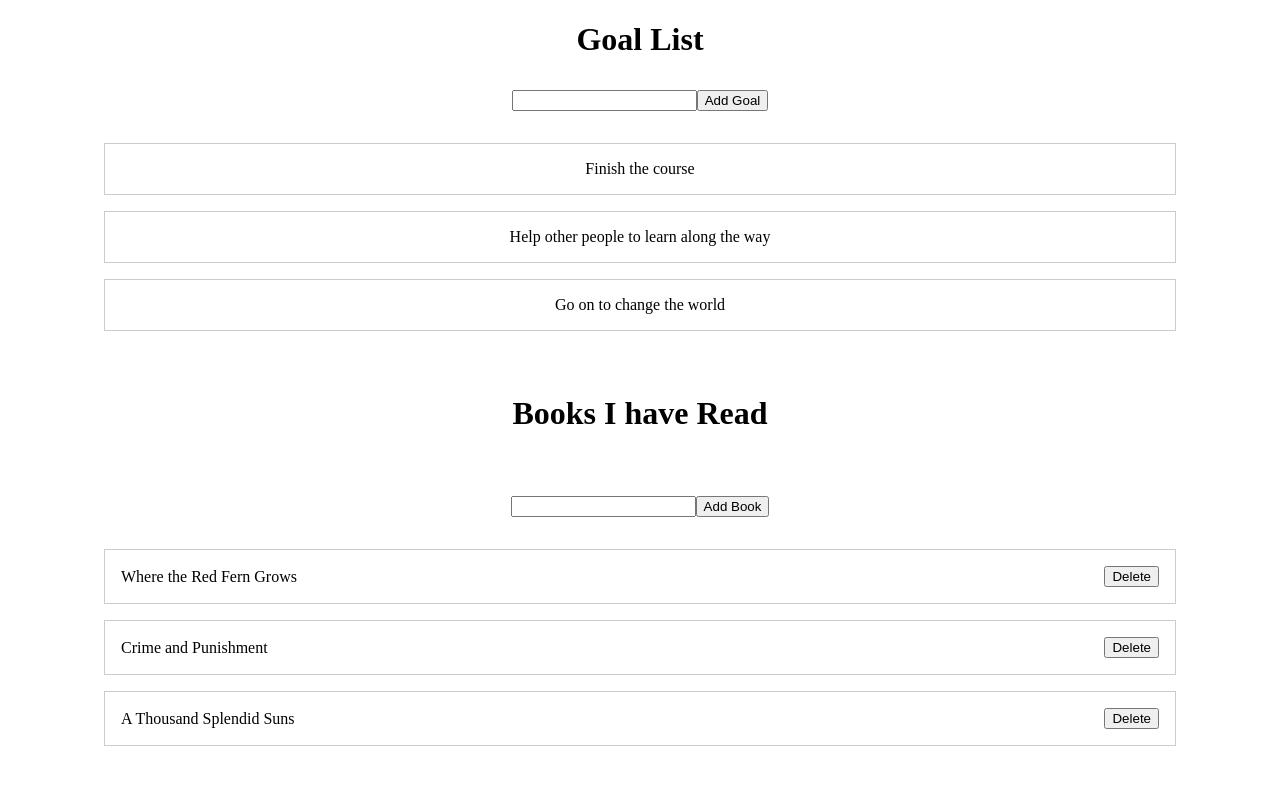
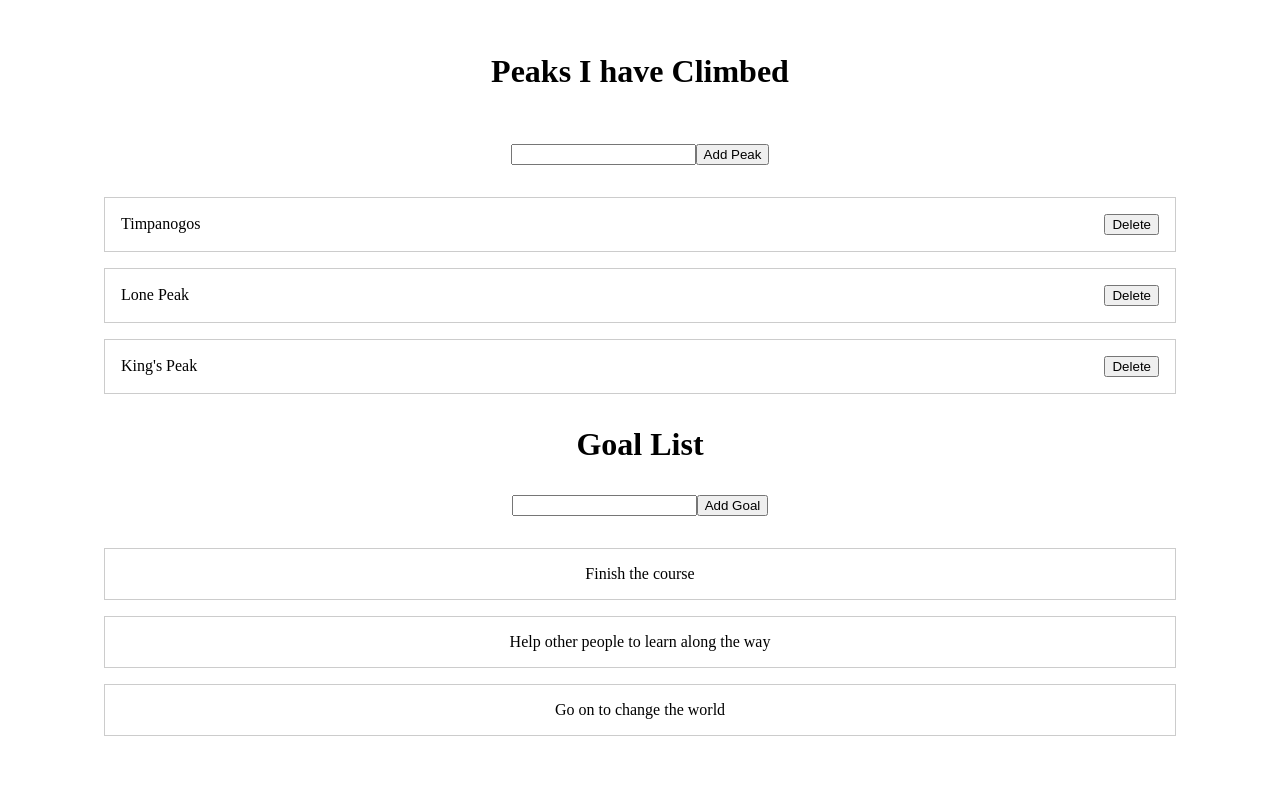
Before and after one commit to NateEnsign/interview-small-builds, a React (Vite) app: page / in a window 1280 px wide. Shown: the top 800 px of the page. Built offline with nearby package versions, Linux system fonts and the light colour scheme.

Commit message:
created new peak list and ability to add new dummy data

```diff
--- a/src/App.jsx
+++ b/src/App.jsx
@@ -3,10 +3,12 @@ import GoalsApp from "./components/goals-app/GoalsApp";
 import ToDo from "./components/to-do-list/toDo";
 import GirlsKissed from "./components/kiss-app/GirlsKissed";
 import BooksRead from "./components/books-app/BooksRead";
+import PeaksClimbed from "./components/peaks-climbed/PeaksClimbed";
 
 function App() {
   return (
     <>
+      <PeaksClimbed />
       <GoalsApp />
       <BooksRead />
       <GirlsKissed />
--- /dev/null
+++ b/src/components/peaks-climbed/NewPeak.css
@@ -0,0 +1,3 @@
+.peak-form {
+    text-align: center;
+}
--- /dev/null
+++ b/src/components/peaks-climbed/NewPeak.jsx
@@ -0,0 +1,25 @@
+import React from 'react'
+import './NewPeak.css';
+
+const NewPeak = ({addPeak}) => {
+    const onAddNewPeak = (event) => {
+        event.preventDefault();
+
+        const newPeak = {
+            id: Math.random().toString(),
+            peak: 'Mount Everrest',
+        }
+        addPeak(newPeak)
+    }
+
+  return (
+    <div>
+        <form className='peak-form' onSubmit={onAddNewPeak}>
+            <input type="text" />
+            <button type='submit'>Add Peak</button>
+        </form>
+    </div>
+  )
+}
+
+export default NewPeak
--- /dev/null
+++ b/src/components/peaks-climbed/PeakList.css
@@ -0,0 +1,14 @@
+.peak-list {
+    list-style-type: none;
+    margin: 2rem 5rem;
+    padding: 0;
+}
+
+.peak-list li {
+    border: 1px solid #ccc;
+    padding: 1rem;
+    display: flex;
+    align-items: center;
+    justify-content: space-between;
+    margin: 1rem;
+}
--- /dev/null
+++ b/src/components/peaks-climbed/PeaksClimbed.css
@@ -0,0 +1,4 @@
+.peak-header {
+    text-align: center;
+    padding: 2rem;
+}
--- /dev/null
+++ b/src/components/peaks-climbed/PeaksClimbed.jsx
@@ -0,0 +1,29 @@
+import React, { useState } from 'react';
+import './PeaksClimbed.css';
+import PeaksList from './PeaksList';
+import NewPeak from './NewPeak';
+
+const PeaksClimbed = () => {
+    const [summits, setSummits] = useState([
+        {id: 's1', peak: 'Timpanogos'},
+        {id: 's2', peak: 'Lone Peak'},
+        {id: 's3', peak: `King's Peak`},
+    ])
+
+    const addPeakHandler = (newPeak) => {
+        setSummits(prevSummits => [
+            ...prevSummits,
+            newPeak,
+        ])
+    }
+
+  return (
+    <div>
+        <h1 className='peak-header'>Peaks I have Climbed</h1>
+        <NewPeak addPeak={addPeakHandler} />
+        <PeaksList summits={summits} />
+    </div>
+  )
+}
+
+export default PeaksClimbed
--- /dev/null
+++ b/src/components/peaks-climbed/PeaksList.jsx
@@ -0,0 +1,21 @@
+import React from 'react';
+import './PeakList.css';
+
+const PeaksList = ({summits, addPeak}) => {
+
+
+  return (
+    <div>
+        <ul className='peak-list'>
+           {summits.map(({id,peak}) =>
+            <li key={id}>
+                <span>{peak}</span>
+                <button>Delete</button>
+            </li>
+           )}
+        </ul>
+    </div>
+  )
+}
+
+export default PeaksList
--- a/src/components/to-do-list/ToDo.jsx
+++ b/src/components/to-do-list/ToDo.jsx
@@ -17,7 +17,7 @@ const ToDo = () => {
   const deleteTaskHandler = (taskId) => {
     setTaskList((prevTaskList) =>
       prevTaskList.filter((task) => task.id !== taskId)
-    );
+    )
   };
 
   return (
```
